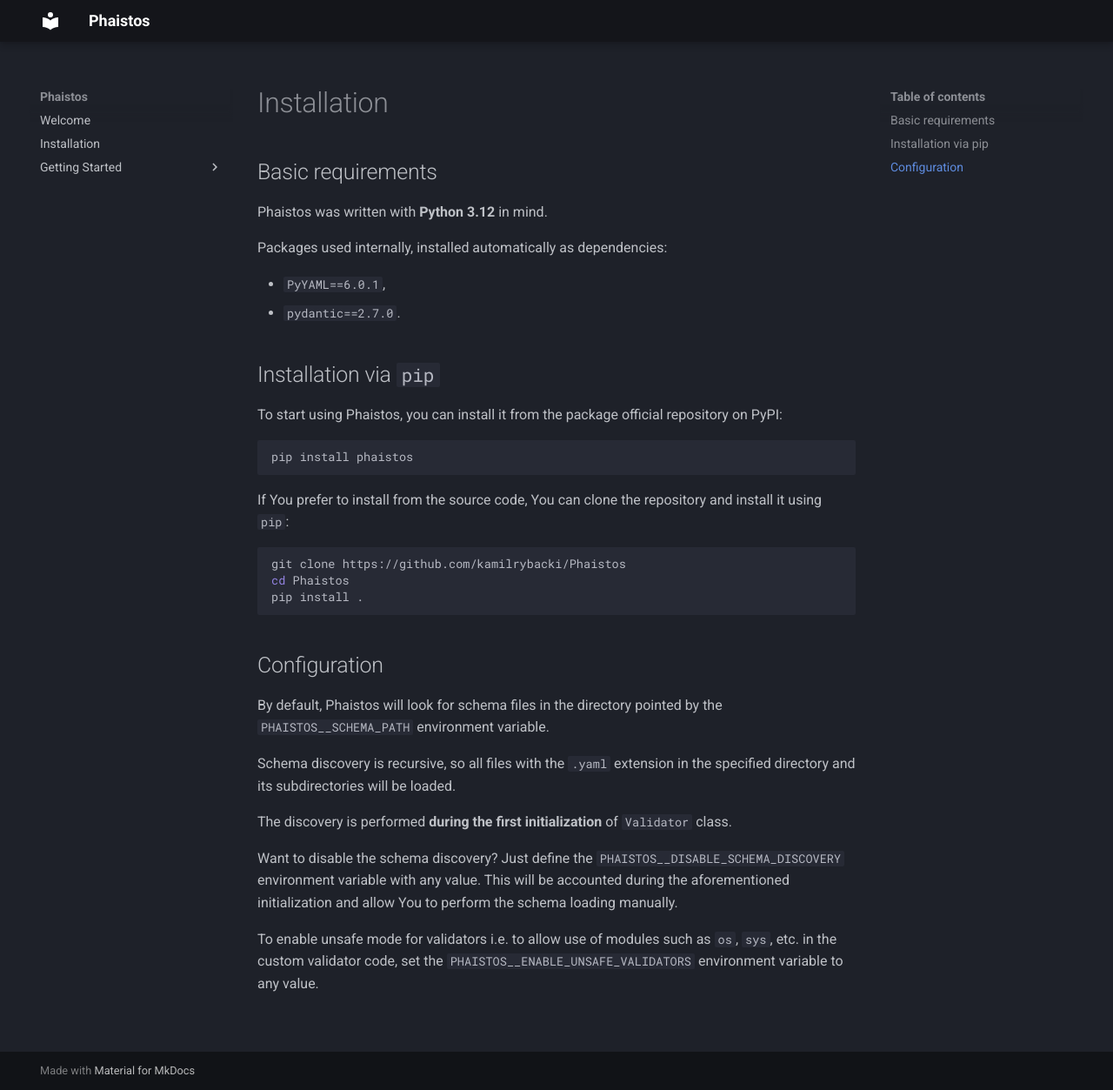
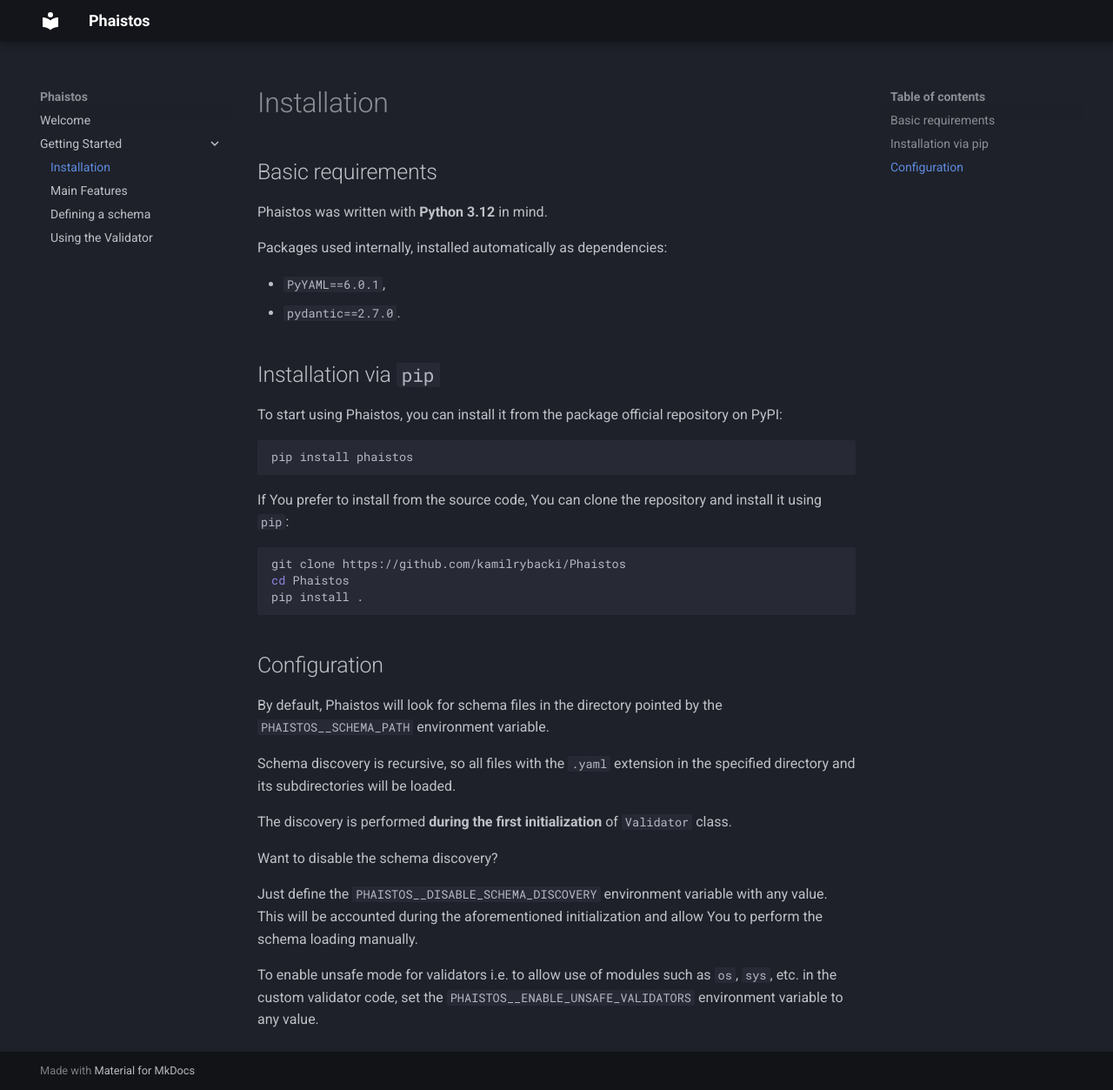
Before and after one commit to kamilrybacki/Phaistos, an MkDocs documentation site: the page built from docs/getting-started/installation.md, in a window 1280 px wide and 1253 px high. Shown: the whole window at 87% size. Built offline with MkDocs 1.6.1 and Material for MkDocs 9.7.7, drawn with Linux system fonts in a browser that asks for light colours; part of the change alters nothing that is shown.

```diff
--- a/docs/getting-started/installation.md
+++ b/docs/getting-started/installation.md
@@ -37,6 +37,7 @@ The discovery is performed **during the first initialization** of `Validator`
 class.
 
 Want to disable the schema discovery?
+
 Just define the `PHAISTOS__DISABLE_SCHEMA_DISCOVERY` environment variable
 with any value. This will be accounted during the aforementioned initialization
 and allow You to perform the schema loading manually.
--- a/mkdocs.yml
+++ b/mkdocs.yml
@@ -16,8 +16,8 @@ plugins:
   - mkdocstrings
 nav:
   - Welcome: index.md
-  - Installation: installation.md
   - Getting Started:
+    - Installation: getting-started/installation.md
     - Main Features: getting-started/main-features.md
     - Defining a schema: getting-started/schema.md
     - Using the Validator: getting-started/validator.md
```
